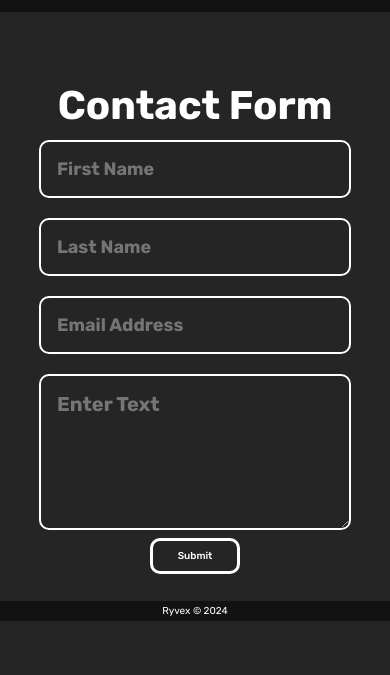
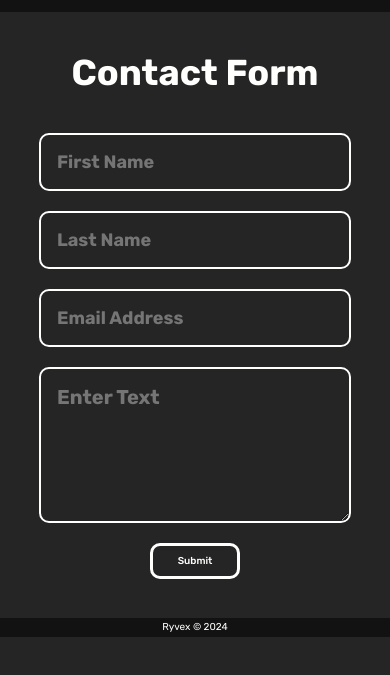
Before and after one commit to AntonisRsmn/Ryvex-Website-New, a plain HTML site: page contact.html in a window 390 px wide. Shown: the part 45-720 px from the top of the page. Drawn offline with Linux system fonts and the light colour scheme.

Commit message:
Update 19/07/2024 16:53

```diff
--- a/styles.css
+++ b/styles.css
@@ -257,6 +257,9 @@ footer {
     text-align: center;
     padding: 1%;
     font-family: "Rubik";
+    position: absolute;
+    width: 100%;
+    margin-bottom: auto;
 }
 
 /* Contact Form */
@@ -290,12 +293,13 @@ textarea {
     display: flex;
     font-weight: bold;
     font-family: "Rubik";
+    margin-bottom: 5%;
 }
 
 /* Input Hover */
 input:hover {
     background-color: var(--clr-text);
-    color: #000000;
+    color: var(--clr-black);
     transition-duration: 0.4s;
     cursor: pointer;
 }
@@ -303,7 +307,7 @@ input:hover {
 /* Text Area Hover */
 textarea:hover {
     background-color: var(--clr-text);
-    color: #000000;
+    color: var(--clr-black);
     transition-duration: 0.4s;
     cursor: pointer;
 }
@@ -317,20 +321,36 @@ textarea:hover {
 
 form h1 {
     color: var(--clr-text);
-    padding-top: 50px;
     text-align: center;
     font-size: 40px;
     font-weight: bold;
-    margin-bottom: 3%;
+    margin-bottom: 5%;
+    margin-top: 5%;
     font-family: "Rubik";
+}
+
+@media screen and (max-width: 500px) {
+    form h1 {
+        color: var(--clr-text);
+        text-align: center;
+        font-size: 36px;
+        font-weight: bold;
+        margin-bottom: 10%;
+        margin-top: 5%;
+        font-family: "Rubik";
+    }
+
+    form button {
+        margin-top: 7%;
+    }
 }
 
 form button {
     background-color: var(--clr-background);
     cursor: pointer;
     display: flex;
-    margin-top: 2%;
-    margin-bottom: 2%;
+    margin-top: 3%;
+    margin-bottom: 5%;
     margin-left: auto;
     margin-right: auto;
     font-family: "Rubik";
@@ -344,7 +364,7 @@ form button {
 
 .dc-1 h3 {
     color: var(--clr-text);
-    padding-top: 5%;
+    padding-top: 10%;
     font-size: 28px;
 }
 
```
